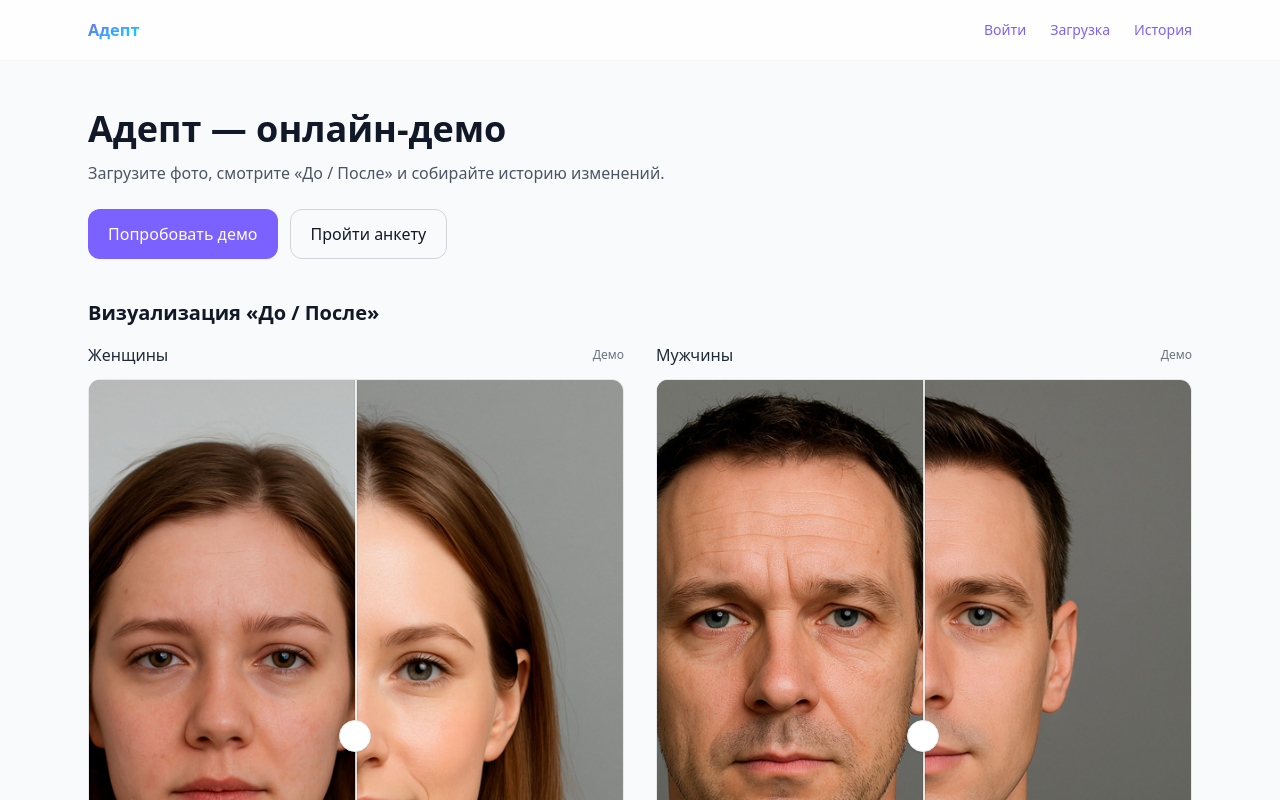
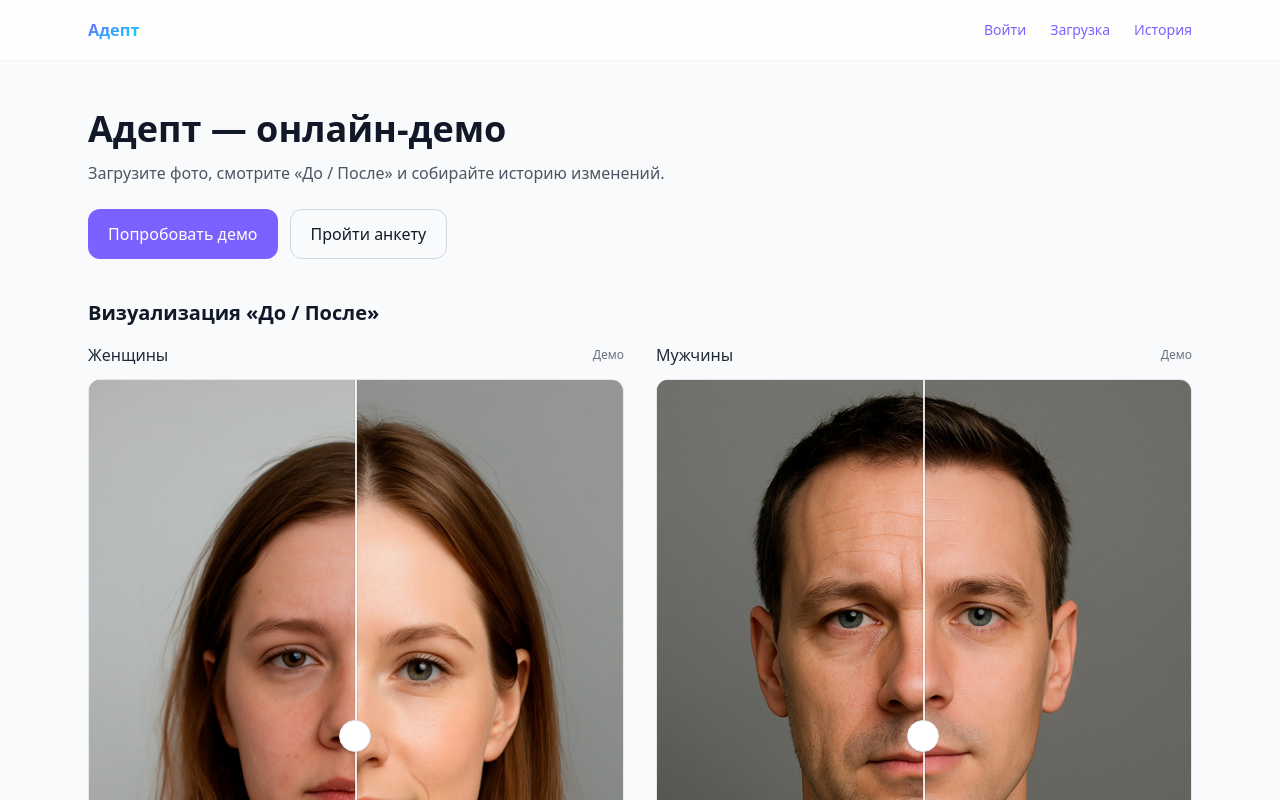
Before and after one commit to marsyld/adept-vercel-demo-main, a Next.js app: page / in a window 1280 px wide. Shown: the top 800 px of the page. Built offline with nearby package versions, Linux system fonts and the light colour scheme.

Commit message:
new imag22sse

```diff
--- a/components/BeforeAfter.tsx
+++ b/components/BeforeAfter.tsx
@@ -7,6 +7,8 @@
   beforeAlt?: string;
   afterAlt?: string;
   className?: string;
+  /** Стартовая позиция шторки в процентах (0–100), по умолчанию 50 */
+  initial?: number;
 };
 
 export default function BeforeAfter({
@@ -15,33 +17,34 @@
   beforeAlt = "Before",
   afterAlt = "After",
   className = "",
+  initial = 50,
 }: Props) {
-  const [pos, setPos] = useState(50); // %
+  const [pos, setPos] = useState(
+    Number.isFinite(initial) ? Math.min(100, Math.max(0, initial)) : 50
+  );
   const wrapRef = useRef<HTMLDivElement | null>(null);
-  const isDraggingRef = useRef(false);
+  const dragging = useRef(false);
 
+  // Сбрасываем положение при смене изображений
   useEffect(() => {
-    setPos(50);
-  }, [before, after]);
-
-  const startDrag = () => (isDraggingRef.current = true);
-  const stopDrag = () => (isDraggingRef.current = false);
+    setPos(Number.isFinite(initial) ? Math.min(100, Math.max(0, initial)) : 50);
+  }, [before, after, initial]);
 
   const move = useCallback((clientX: number) => {
     const el = wrapRef.current;
     if (!el) return;
-    const rect = el.getBoundingClientRect();
-    const x = Math.min(Math.max(clientX - rect.left, 0), rect.width);
-    setPos((x / rect.width) * 100);
+    const r = el.getBoundingClientRect();
+    const x = Math.min(Math.max(clientX - r.left, 0), r.width);
+    setPos((x / r.width) * 100);
   }, []);
 
   useEffect(() => {
-    const end = () => stopDrag();
-    window.addEventListener("mouseup", end);
-    window.addEventListener("touchend", end);
+    const up = () => (dragging.current = false);
+    window.addEventListener("mouseup", up);
+    window.addEventListener("touchend", up);
     return () => {
-      window.removeEventListener("mouseup", end);
-      window.removeEventListener("touchend", end);
+      window.removeEventListener("mouseup", up);
+      window.removeEventListener("touchend", up);
     };
   }, []);
 
@@ -49,54 +52,41 @@
     <div
       ref={wrapRef}
       className={`relative w-full aspect-[3/4] overflow-hidden rounded-xl border border-gray-200 ${className}`}
-      onMouseDown={(e) => {
-        startDrag();
-        move(e.clientX);
-      }}
-      onMouseMove={(e) => {
-        if (isDraggingRef.current) move(e.clientX);
-      }}
-      onTouchStart={(e) => {
-        startDrag();
-        move(e.touches[0].clientX);
-      }}
+      onMouseDown={(e) => { dragging.current = true; move(e.clientX); }}
+      onMouseMove={(e) => { if (dragging.current) move(e.clientX); }}
+      onTouchStart={(e) => { dragging.current = true; move(e.touches[0].clientX); }}
       onTouchMove={(e) => move(e.touches[0].clientX)}
       role="slider"
+      aria-label="Сравнение до и после"
       aria-valuemin={0}
       aria-valuemax={100}
       aria-valuenow={Math.round(pos)}
-      aria-label="Сравнение до и после"
       tabIndex={0}
       onKeyDown={(e) => {
         if (e.key === "ArrowLeft") setPos((p) => Math.max(0, p - 2));
         if (e.key === "ArrowRight") setPos((p) => Math.min(100, p + 2));
       }}
     >
-      {/* AFTER (фон) */}
+      {/* AFTER — нижний слой, полностью видим */}
       <img
         src={after}
         alt={afterAlt}
         className="absolute inset-0 w-full h-full object-cover select-none pointer-events-none"
       />
 
-      {/* BEFORE (маска) */}
-      <div
-        className="absolute inset-0 overflow-hidden pointer-events-none"
-        style={{ width: `${pos}%` }}
-      >
-        <img
-          src={before}
-          alt={beforeAlt}
-          className="absolute inset-0 w-full h-full object-cover select-none pointer-events-none"
-        />
-      </div>
+      {/* BEFORE — верхний слой, видим только левую часть по clip-path */}
+      <img
+        src={before}
+        alt={beforeAlt}
+        className="absolute inset-0 w-full h-full object-cover select-none pointer-events-none"
+        style={{
+          clipPath: `inset(0 ${100 - pos}% 0 0)`,
+        }}
+      />
 
-      {/* Ползунок */}
-      <div
-        className="absolute top-0 bottom-0"
-        style={{ left: `calc(${pos}% - 1px)` }}
-      >
-        <div className="w-0.5 h-full bg-white/80 shadow-[0_0_0_1px_rgba(0,0,0,0.06)]" />
+      {/* Делитель/ползунок */}
+      <div className="absolute top-0 bottom-0" style={{ left: `calc(${pos}% - 1px)` }}>
+        <div className="w-0.5 h-full bg-white/85 shadow-[0_0_0_1px_rgba(0,0,0,0.06)]" />
         <div className="absolute top-1/2 -translate-y-1/2 -translate-x-1/2">
           <div className="h-8 w-8 rounded-full bg-white shadow border border-gray-200" />
         </div>
```
